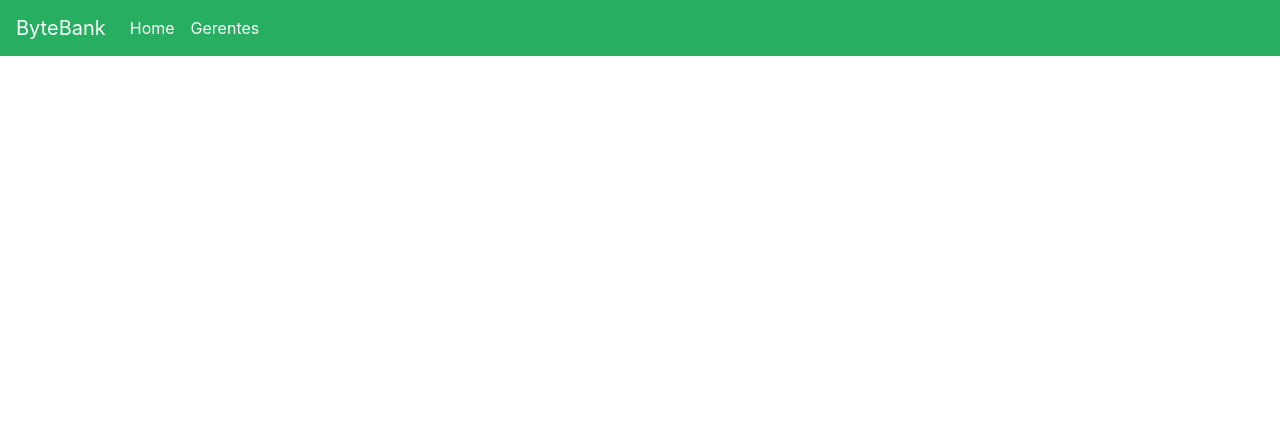
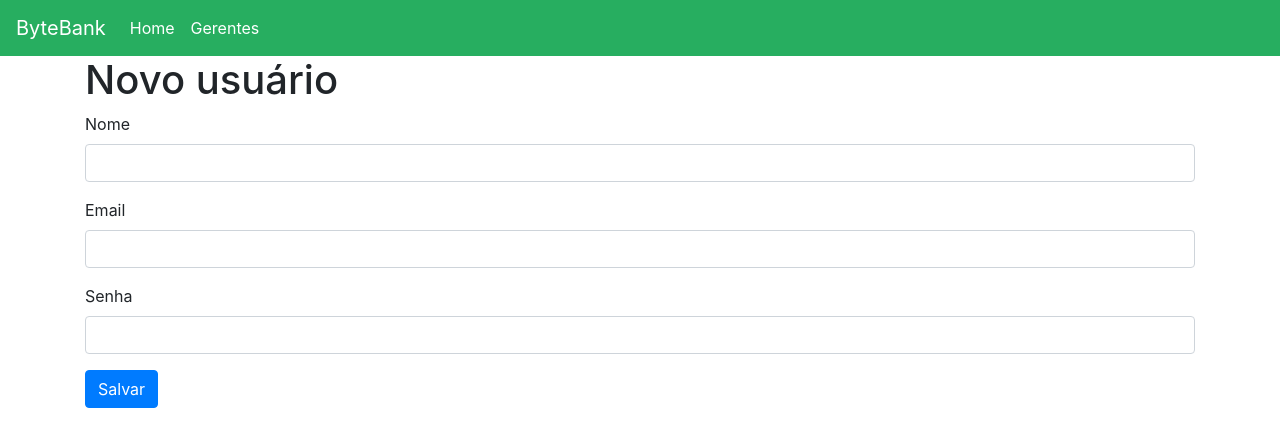
Before and after one commit to TakashiNishii/ByteBankVueX, a Vue app: page /#/cadastre-se in a window 1280 px wide. Shown: the top 446 px of the page. Built offline with nearby package versions, Linux system fonts and the light colour scheme.

Commit message:
:art: Capítulo 1: Definição de rotas novas para componentes disponibilização do axios na aplicação requisição do tipo POST, tratando casos de sucesso e falha.

```diff
--- a/package.json
+++ b/package.json
@@ -8,6 +8,7 @@
     "lint": "vue-cli-service lint"
   },
   "dependencies": {
+    "axios": "^0.24.0",
     "bootstrap": "^4.4.1",
     "core-js": "^3.4.4",
     "jquery": "^3.4.1",
--- a/src/router/index.js
+++ b/src/router/index.js
@@ -2,6 +2,7 @@
 import VueRouter from 'vue-router'
 import Gerentes from '../views/Gerentes.vue'
 import Home from '../views/Home.vue'
+import NovoUsuario from '../views/NovoUsuario.vue'
 
 Vue.use(VueRouter)
 
@@ -15,6 +16,11 @@
     path: '/gerentes',
     name: 'gerentes',
     component: Gerentes
+  },
+  {
+    path: '/cadastre-se',
+    name: 'Novo.usuario',
+    component: NovoUsuario
   }
 ]
 
--- /dev/null
+++ b/src/views/NovoUsuario.vue
@@ -0,0 +1,42 @@
+<template>
+    <div class="container">
+        <h1>Novo usuário</h1>
+        <form @submit.prevent="enviarFormulario">
+            <div class="form-group">
+                <label for="nome">Nome</label>
+                <input type="text" class="form-control" v-model="usuario.nome">
+            </div>
+            <div class="form-group">
+                <label for="email">Email</label>
+                <input type="email" class="form-control" v-model="usuario.email">
+            </div>
+            <div class="form-group">
+                <label for="senha">Senha</label>
+                <input type="password" class="form-control" v-model="usuario.senha">
+            </div>
+            <button class="btn btn-primary" type="submit">Salvar</button>
+        </form>
+    </div>
+</template>
+
+<script>
+    import axios from 'axios';
+    export default {
+        data: function () {
+            return {
+                usuario: {
+                    nome: '',
+                    email: '',
+                    senha: ''
+                }
+            }
+        },
+        methods: {
+            enviarFormulario() {
+                axios.post("http://localhost:8000/auth/register", this.usuario)
+                    .then(resposta => console.log(resposta))
+                    .catch(erro => console.log(erro));
+            }
+        }
+    }
+</script>
```
Also changed, not shown: 1 other file (tests, documents, lock files or other folders).
